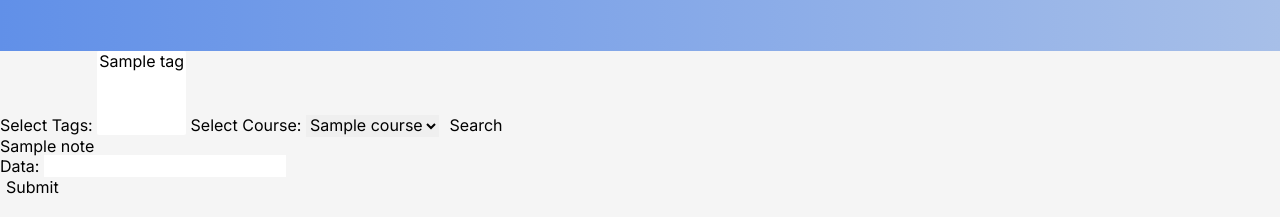
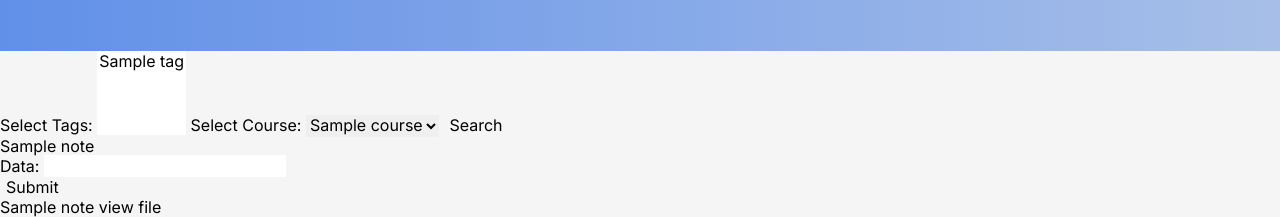
Before and after one commit to CgvO/NotePond, a Django app: page /search/ in a window 1280 px wide. Shown: the part 949-1166 px from the top of the page. Before the commit the page ends 1143 px from the top, so only its background shows below. Run offline with Django 4.2, Linux system fonts and the light colour scheme; tables that the repository leaves empty hold one stand-in row (values such as "Sample post").

Commit message:
display notes

```diff
--- a/NotePond/common/templates/noteSearch.html
+++ b/NotePond/common/templates/noteSearch.html
@@ -175,8 +175,13 @@
     <form method=POST name="searched">
       {% csrf_token %} {{form.as_p}}
       <button type="submit" name="searched">Submit</button>
+  </form>
 
-  </form>
+  {%for note in notes%}
+  {{note.title}}
+  <a href="{% url 'view' note_id=note.id %}">view file</a>
+  {%endfor%}
+
 
     {% endblock %}
   </main>
```
